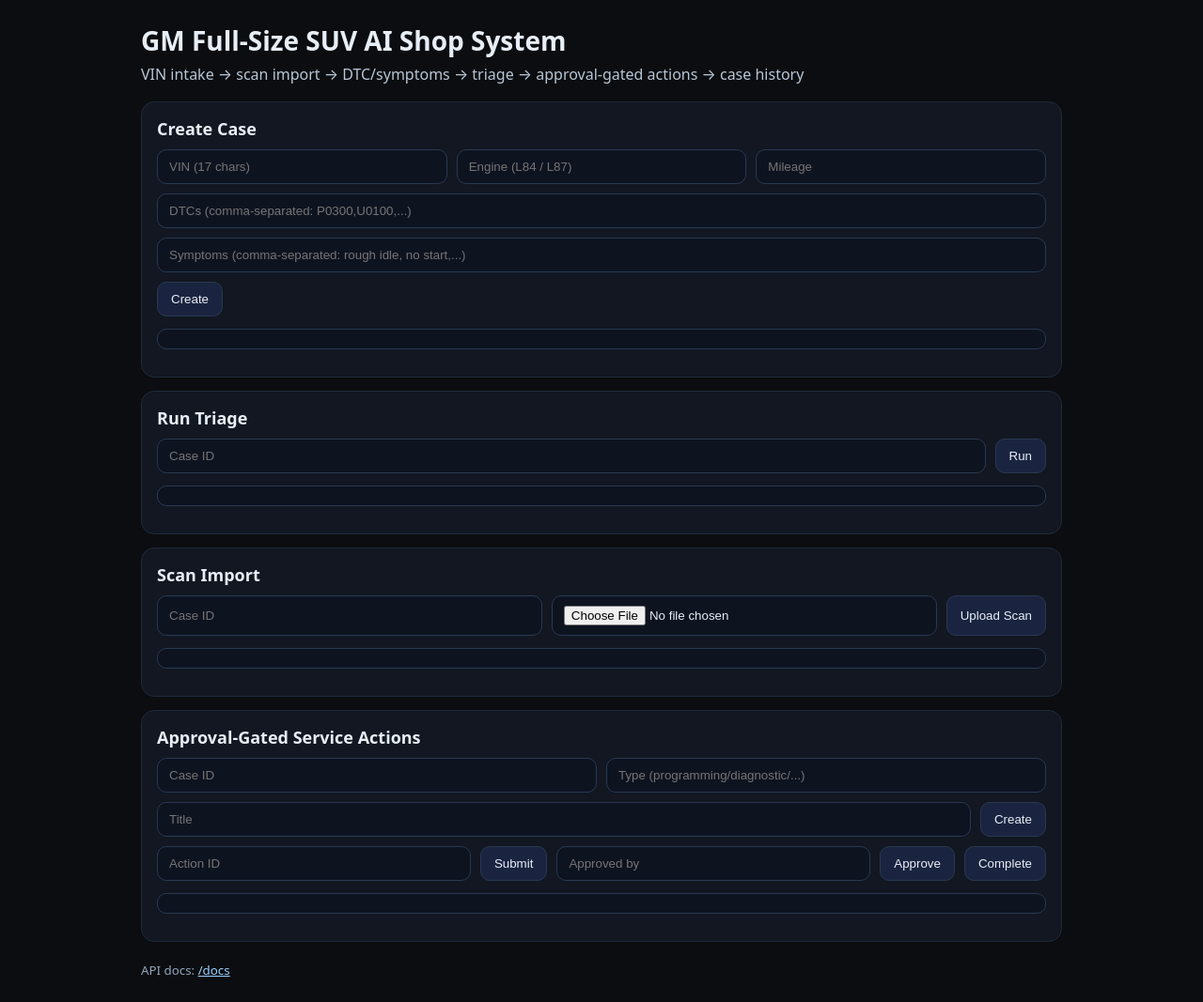
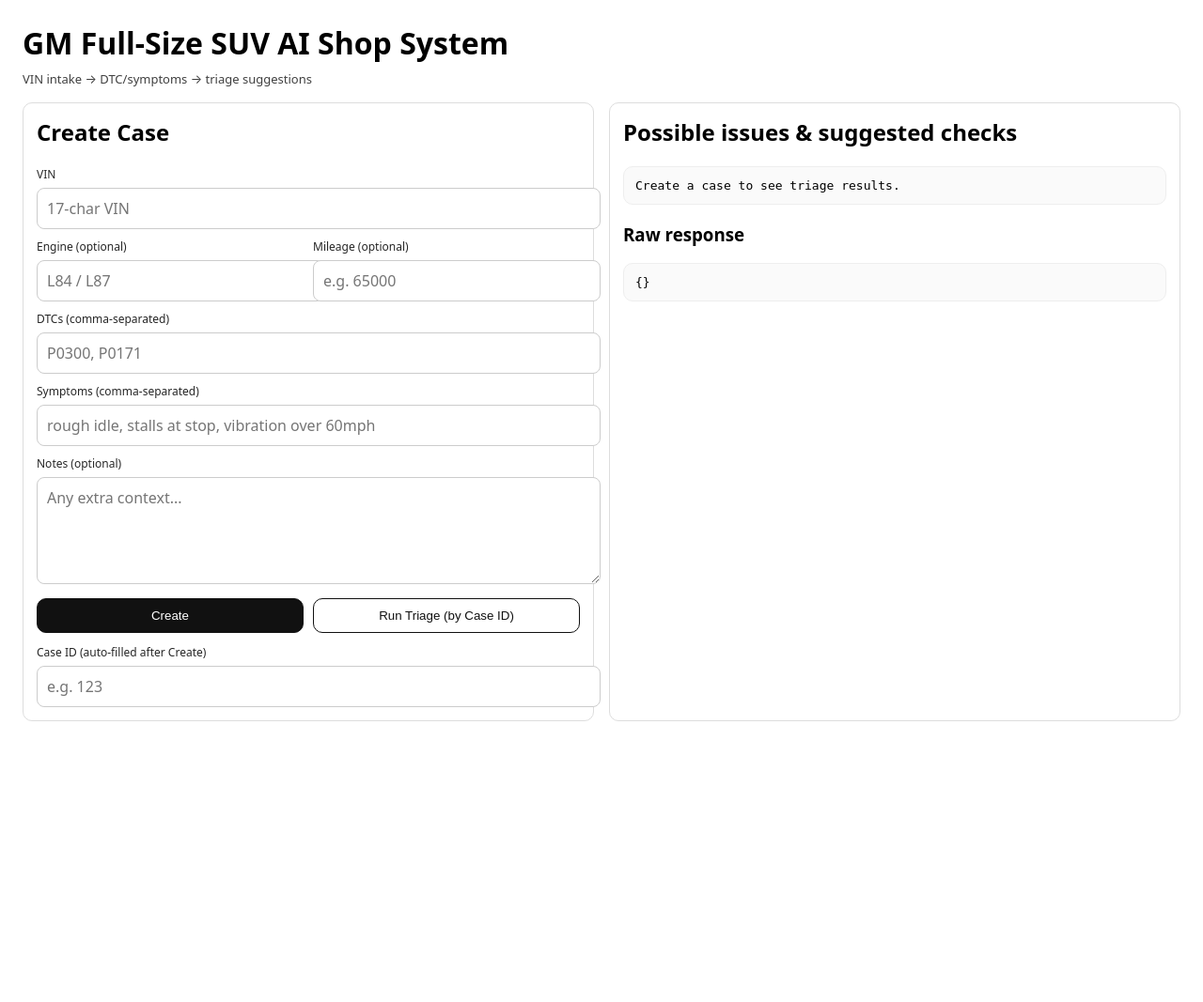
Before and after one commit to ramisaurous/mvpsoftware, a FastAPI app: page / in a window 1280 px wide. Shown: the whole page at 94% size. After the commit the page ends 768 px from the top, so only its background shows below. Run offline with FastAPI, Linux system fonts and the light colour scheme.

Commit message:
Update index.html

```diff
--- a/app/templates/index.html
+++ b/app/templates/index.html
@@ -1,140 +1,135 @@
-<!-- app/templates/index.html -->
 <!doctype html>
 <html lang="en">
   <head>
     <meta charset="utf-8" />
-    <meta name="viewport" content="width=device-width,initial-scale=1" />
+    <meta name="viewport" content="width=device-width, initial-scale=1" />
     <title>GM Full-Size SUV AI Shop System</title>
-    <link rel="stylesheet" href="/static/app.css" />
+    <style>
+      body { font-family: ui-sans-serif, system-ui, -apple-system, Segoe UI, Roboto, Arial; margin: 24px; }
+      h1 { margin: 0 0 8px; }
+      .grid { display: grid; grid-template-columns: 1fr 1fr; gap: 16px; }
+      .card { border: 1px solid #ddd; border-radius: 10px; padding: 14px; }
+      label { display: block; font-size: 12px; margin: 10px 0 6px; opacity: 0.85; }
+      input, textarea { width: 100%; padding: 10px; border: 1px solid #ccc; border-radius: 8px; font: inherit; }
+      textarea { min-height: 92px; resize: vertical; }
+      button { padding: 10px 14px; border: 1px solid #111; border-radius: 10px; background: #111; color: #fff; cursor: pointer; }
+      button.secondary { background: #fff; color: #111; }
+      pre { white-space: pre-wrap; word-break: break-word; background: #fafafa; border: 1px solid #eee; border-radius: 10px; padding: 12px; }
+      .row { display: flex; gap: 10px; align-items: end; }
+      .row > * { flex: 1; }
+      .muted { opacity: 0.75; font-size: 13px; }
+    </style>
   </head>
   <body>
-    <div class="wrap">
-      <header>
     <h1>GM Full-Size SUV AI Shop System</h1>
-        <p>VIN intake → scan import → DTC/symptoms → triage → approval-gated actions → case history</p>
-      </header>
+    <div class="muted">VIN intake → DTC/symptoms → triage suggestions</div>
 
-      <section class="card">
-        <h2>Create Case</h2>
+    <div class="grid" style="margin-top: 16px;">
+      <div class="card">
+        <h2 style="margin-top:0;">Create Case</h2>
+
+        <label for="vin">VIN</label>
+        <input id="vin" placeholder="17-char VIN" />
+
         <div class="row">
-          <input id="vin" placeholder="VIN (17 chars)" />
-          <input id="engine" placeholder="Engine (L84 / L87)" />
-          <input id="mileage" placeholder="Mileage" />
+          <div>
+            <label for="engine">Engine (optional)</label>
+            <input id="engine" placeholder="L84 / L87" />
           </div>
-        <div class="row">
-          <input id="dtcs" placeholder="DTCs (comma-separated: P0300,U0100,...)" />
+          <div>
+            <label for="mileage">Mileage (optional)</label>
+            <input id="mileage" placeholder="e.g. 65000" inputmode="numeric" />
           </div>
-        <div class="row">
-          <input id="symptoms" placeholder="Symptoms (comma-separated: rough idle, no start,...)" />
         </div>
-        <div class="row">
+
+        <label for="dtcs">DTCs (comma-separated)</label>
+        <input id="dtcs" placeholder="P0300, P0171" />
+
+        <label for="symptoms">Symptoms (comma-separated)</label>
+        <input id="symptoms" placeholder="rough idle, stalls at stop, vibration over 60mph" />
+
+        <label for="notes">Notes (optional)</label>
+        <textarea id="notes" placeholder="Any extra context..."></textarea>
+
+        <div class="row" style="margin-top: 10px;">
           <button onclick="createCase()">Create</button>
+          <button class="secondary" onclick="runTriage()">Run Triage (by Case ID)</button>
         </div>
-        <pre id="createOut"></pre>
-      </section>
 
-      <section class="card">
-        <h2>Run Triage</h2>
-        <div class="row">
-          <input id="caseId" placeholder="Case ID" />
-          <button onclick="runTriage()">Run</button>
+        <label for="caseId" style="margin-top: 12px;">Case ID (auto-filled after Create)</label>
+        <input id="caseId" placeholder="e.g. 123" inputmode="numeric" />
       </div>
-        <pre id="triageOut"></pre>
-      </section>
 
-      <section class="card">
-        <h2>Scan Import</h2>
-        <div class="row">
-          <input id="scanCaseId" placeholder="Case ID" />
-          <input id="scanFile" type="file" />
-          <button onclick="uploadScan()">Upload Scan</button>
+      <div class="card">
+        <h2 style="margin-top:0;">Possible issues & suggested checks</h2>
+        <pre id="triageOut">Create a case to see triage results.</pre>
+
+        <h3>Raw response</h3>
+        <pre id="createOut">{}</pre>
       </div>
-        <pre id="scanOut"></pre>
-      </section>
-
-      <section class="card">
-        <h2>Approval-Gated Service Actions</h2>
-        <div class="row">
-          <input id="actionCaseId" placeholder="Case ID" />
-          <input id="actionType" placeholder="Type (programming/diagnostic/...)" />
-        </div>
-        <div class="row">
-          <input id="actionTitle" placeholder="Title" />
-          <button onclick="createAction()">Create</button>
-        </div>
-        <div class="row">
-          <input id="actionId" placeholder="Action ID" />
-          <button onclick="submitAction()">Submit</button>
-          <input id="approver" placeholder="Approved by" />
-          <button onclick="approveAction()">Approve</button>
-          <button onclick="completeAction()">Complete</button>
-        </div>
-        <pre id="actionOut"></pre>
-      </section>
-
-      <footer>
-        <small>API docs: <a href="/docs">/docs</a></small>
-      </footer>
     </div>
 
     <script>
       const j = (x) => JSON.stringify(x, null, 2);
 
+      function renderHits(hits) {
+        if (!Array.isArray(hits) || hits.length === 0) return "No triage hits.";
+        return hits.slice(0, 10).map((h, i) => {
+          const title = h?.name ?? h?.rule_name ?? h?.rule_id ?? "Unknown";
+          const score = (h?.score ?? h?.weight ?? "");
+          const causes = Array.isArray(h?.likely_causes) ? h.likely_causes.join(", ") : "";
+          const checks = Array.isArray(h?.checks) ? h.checks.map(c => `- ${c}`).join("\n") : "";
+          return `${i + 1}. ${title}${score !== "" ? ` (score: ${score})` : ""}\nCauses: ${causes}\nChecks:\n${checks}`;
+        }).join("\n\n");
+      }
+
+      function extractHits(data) {
+        return (
+          data?.triage?.hits ??
+          data?.case?.triage_snapshot?.hits ??
+          []
+        );
+      }
+
       async function createCase() {
         const payload = {
           vin: document.getElementById("vin").value,
           engine: document.getElementById("engine").value || null,
-          mileage: parseInt(document.getElementById("mileage").value || "") || null,
+          mileage: parseInt(document.getElementById("mileage").value || "", 10) || null,
           dtcs: (document.getElementById("dtcs").value || "").split(",").map(s => s.trim()).filter(Boolean),
           symptoms: (document.getElementById("symptoms").value || "").split(",").map(s => s.trim()).filter(Boolean),
+          notes: document.getElementById("notes").value || null,
         };
-        const res = await fetch("/api/cases", { method:"POST", headers:{ "Content-Type":"application/json" }, body: JSON.stringify(payload) });
-        document.getElementById("createOut").textContent = j(await res.json());
+
+        const res = await fetch("/api/cases", {
+          method: "POST",
+          headers: { "Content-Type": "application/json" },
+          body: JSON.stringify(payload),
+        });
+
+        const data = await res.json();
+        document.getElementById("createOut").textContent = j(data);
+
+        const caseId = data?.case?.id;
+        if (caseId != null) document.getElementById("caseId").value = String(caseId);
+
+        const hits = extractHits(data);
+        document.getElementById("triageOut").textContent = renderHits(hits);
       }
 
       async function runTriage() {
-        const id = document.getElementById("caseId").value;
-        const res = await fetch(`/api/cases/${id}/triage`, { method:"POST" });
-        document.getElementById("triageOut").textContent = j(await res.json());
+        const caseId = document.getElementById("caseId").value.trim();
+        if (!caseId) {
+          document.getElementById("triageOut").textContent = "Enter a Case ID first.";
+          return;
         }
 
-      async function uploadScan() {
-        const id = document.getElementById("scanCaseId").value;
-        const f = document.getElementById("scanFile").files[0];
-        const fd = new FormData();
-        fd.append("scan_file", f);
-        const res = await fetch(`/api/cases/${id}/scan-import`, { method:"POST", body: fd });
-        document.getElementById("scanOut").textContent = j(await res.json());
-      }
+        const res = await fetch(`/api/cases/${encodeURIComponent(caseId)}/triage`, { method: "POST" });
+        const data = await res.json();
 
-      async function createAction() {
-        const id = document.getElementById("actionCaseId").value;
-        const payload = {
-          action_type: document.getElementById("actionType").value,
-          title: document.getElementById("actionTitle").value,
-          details: {}
-        };
-        const res = await fetch(`/api/cases/${id}/actions`, { method:"POST", headers:{ "Content-Type":"application/json" }, body: JSON.stringify(payload) });
-        document.getElementById("actionOut").textContent = j(await res.json());
-      }
-
-      async function submitAction() {
-        const id = document.getElementById("actionId").value;
-        const res = await fetch(`/api/actions/${id}/submit`, { method:"POST" });
-        document.getElementById("actionOut").textContent = j(await res.json());
-      }
-
-      async function approveAction() {
-        const id = document.getElementById("actionId").value;
-        const payload = { approved_by: document.getElementById("approver").value || "tech" };
-        const res = await fetch(`/api/actions/${id}/approve`, { method:"POST", headers:{ "Content-Type":"application/json" }, body: JSON.stringify(payload) });
-        document.getElementById("actionOut").textContent = j(await res.json());
-      }
-
-      async function completeAction() {
-        const id = document.getElementById("actionId").value;
-        const res = await fetch(`/api/actions/${id}/complete`, { method:"POST" });
-        document.getElementById("actionOut").textContent = j(await res.json());
+        document.getElementById("createOut").textContent = j(data);
+        const hits = extractHits(data);
+        document.getElementById("triageOut").textContent = renderHits(hits);
       }
     </script>
   </body>
```
Lines whose indentation alone changed are shown as unchanged.
